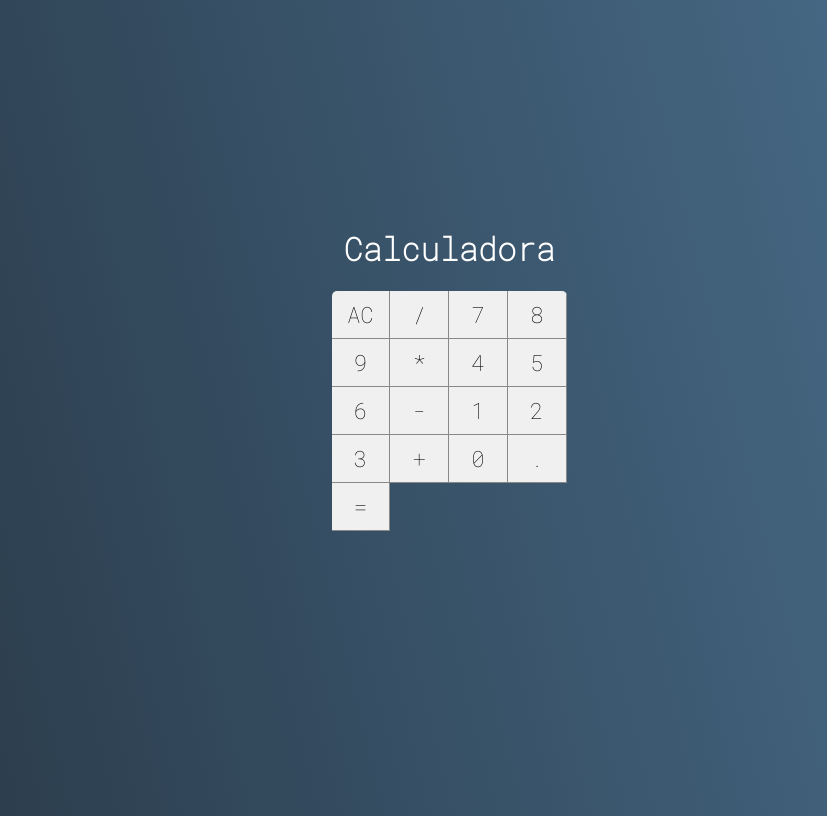
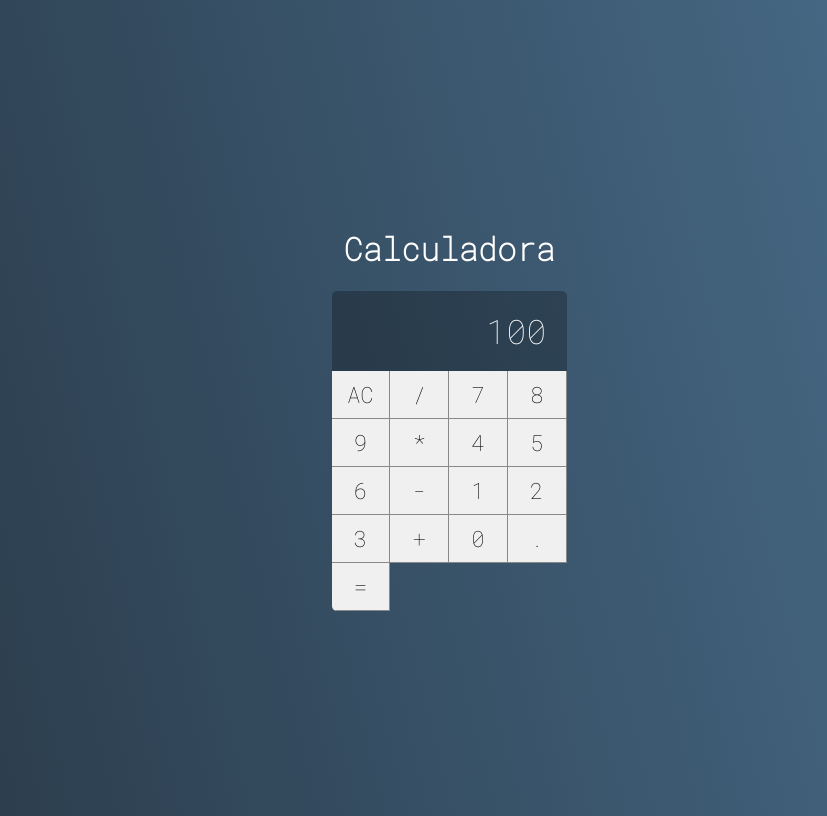
Before and after one commit to mirandaeverton/curso-web-calculadora-react, a React (Create React App) app: page / in a window 1280 px wide. Shown: the whole page, without its empty margins (191-1018 px from the left). Built offline with nearby package versions, Linux system fonts and the light colour scheme.

Commit message:
Display component

```diff
--- a/src/main/Calculator.css
+++ b/src/main/Calculator.css
@@ -6,5 +6,5 @@
 
     display: grid;
     grid-template-columns: repeat(4, 1fr);
-    grid-template-rows: repeat(5, 48px);
+    grid-template-rows: 1fr repeat(5, 48px);
 }
--- a/src/main/Calculator.jsx
+++ b/src/main/Calculator.jsx
@@ -1,11 +1,13 @@
 import React, { Component } from "react";
 import './Calculator.css'
 import Button from "../components/Button";
+import Display from "./Display";
 
 export default class Calculator extends Component {
     render() {
         return (
             <div className="calculator">
+                <Display value={100} />
                 <Button label="AC"/>
                 <Button label="/"/>
                 <Button label="7"/>
--- /dev/null
+++ b/src/main/Display.css
@@ -0,0 +1,10 @@
+.display {
+    grid-column: span 4;
+    background-color: #0004;
+    display: flex;
+    justify-content: flex-end;
+    align-items: center;
+    padding: 20px;
+    font-size: 2.1em;
+    overflow: hidden;
+}
--- /dev/null
+++ b/src/main/Display.jsx
@@ -0,0 +1,5 @@
+import React from "react";
+import './Display.css'
+
+export default props =>
+    <div className="display">{props.value}</div>
```
